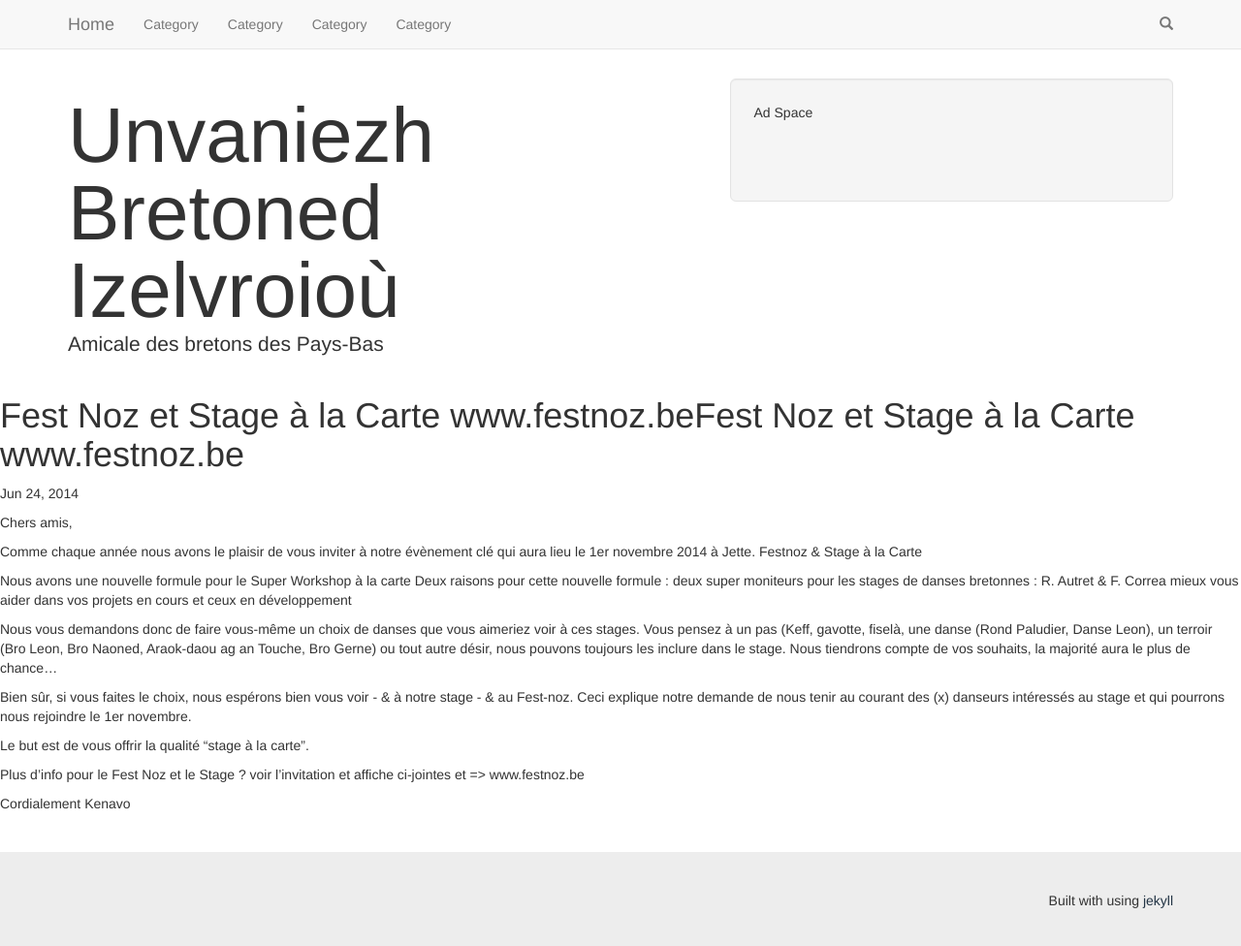
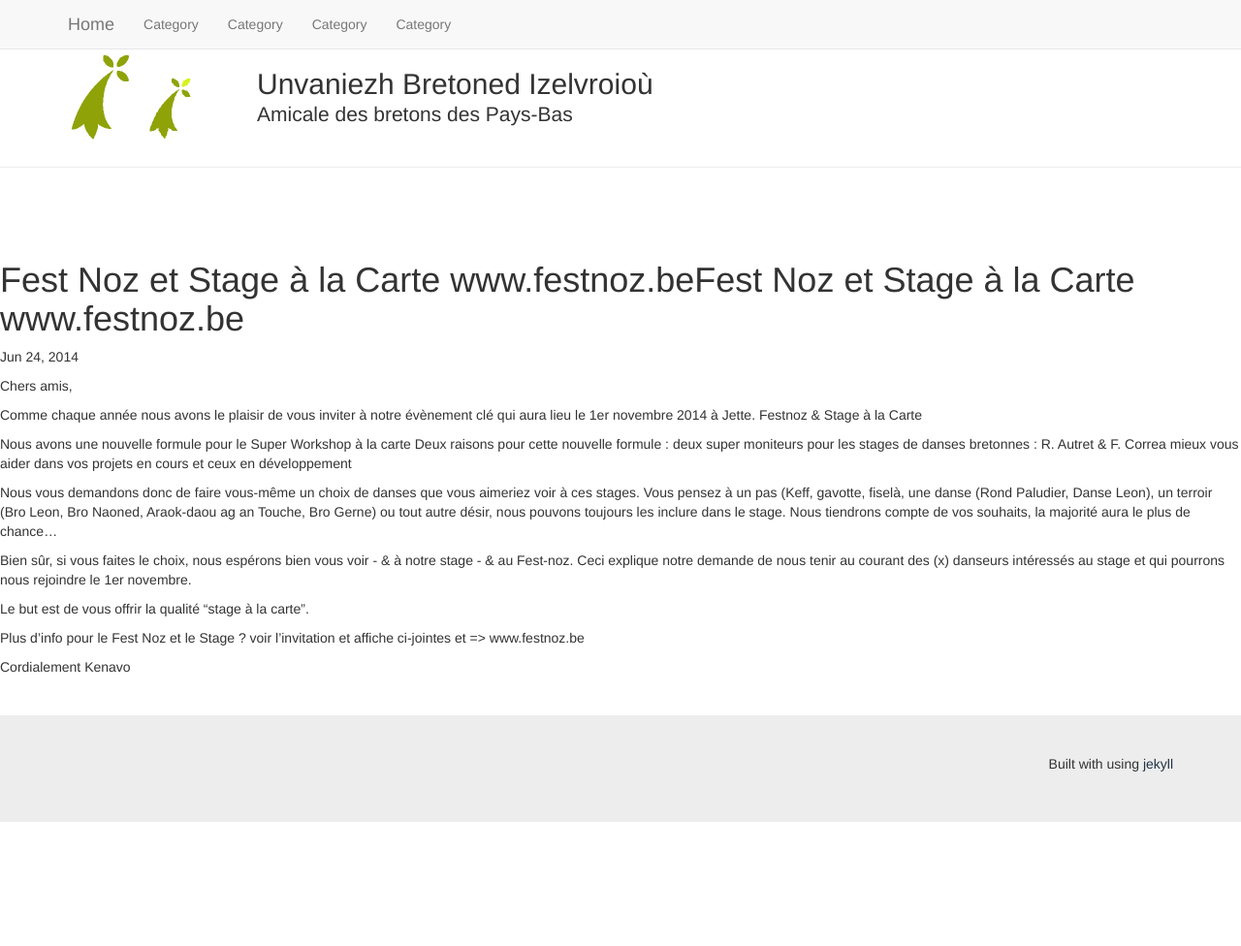
Before and after one commit to ymorvan/breizh-izelvroiou, a Jekyll site: the page built from _posts/2014-06-24-Fest-Noz-Stage-a-la-Carte.md, in a window 1280 px wide and 989 px high. Shown: the top 976 px of the window at 97% size. Built offline with Jekyll 4.4.1, drawn with Linux system fonts in a browser that asks for light colours; nearby versions of some CDN libraries; library files that are not in the unit come from our copies.

```diff
--- a/_config.yml
+++ b/_config.yml
@@ -9,7 +9,7 @@ github_username:  ymorvan
 
 # Build settings
 markdown: kramdown
-permalink: pretty
+permalink: none
 
 
 
--- a/_includes/header.html
+++ b/_includes/header.html
@@ -24,38 +24,38 @@
           <a href="#">Category</a>
         </li>
       </ul>
-      <ul class="nav navbar-right navbar-nav">
-        <li class="dropdown">
-          <a href="#" class="dropdown-toggle" data-toggle="dropdown"><i class="glyphicon glyphicon-search"></i></a>
-          <ul class="dropdown-menu" style="padding:12px;">
-            <form class="form-inline">
-              <button type="submit" class="btn btn-default pull-right"><i class="glyphicon glyphicon-search"></i></button><input type="text" class="form-control pull-left" placeholder="Search">
-            </form>
-          </ul>
-        </li>
-      </ul>
+      <!-- <ul class="nav navbar-right navbar-nav"> -->
+      <!--   <li class="dropdown"> -->
+      <!--     <a href="#" class="dropdown-toggle" data-toggle="dropdown"><i class="glyphicon glyphicon-search"></i></a> -->
+      <!--     <ul class="dropdown-menu" style="padding:12px;"> -->
+      <!--       <form class="form-inline"> -->
+      <!--         <button type="submit" class="btn btn-default pull-right"><i class="glyphicon glyphicon-search"></i></button><input type="text" class="form-control pull-left" placeholder="Search"> -->
+      <!--       </form> -->
+      <!--     </ul> -->
+      <!--   </li> -->
+      <!-- </ul> -->
     </nav>
+
   </div>
+
 </header>
 
 
 <div id="masthead">
   <div class="container">
     <div class="row">
-      <div class="col-md-7">
-        <h1>Unvaniezh Bretoned Izelvroioù
+
+      <div class="col-md-2"> <!-- span 6 column out of the 12 -->
+	<img src="images/siteon0.png"  width='150' height='100'>
+      </div>
+
+      <div class="col-md-10">
+        <h2>Unvaniezh Bretoned Izelvroioù
           <p class="lead">Amicale des bretons des Pays-Bas</p>
-        </h1>
+        </h2>
       </div>
-      <div class="col-md-5">
-        <div class="well well-lg">
-          <div class="row">
-            <div class="col-sm-12">
-              Ad Space
-            </div>
-          </div>
-        </div>
-      </div>
-    </div>
-  </div><!-- /cont -->
+
+    </div>  <!-- /row -->
+  </div><!-- /container -->
+<hr>
 </div>
--- a/_posts/2014-06-24-Fest-Noz-Stage-a-la-Carte.md
+++ b/_posts/2014-06-24-Fest-Noz-Stage-a-la-Carte.md
@@ -4,6 +4,7 @@ title: Fest Noz et Stage à la Carte www.festnoz.beFest Noz et Stage à la Carte
 redirect_from: "/Fest-Noz-Stage-a-la-Carte-www.html"
 image: images/arton29.png
 ---
+
 Chers amis,
 
 Comme chaque année nous avons le plaisir de vous inviter à notre
```
Also changed, not shown: 5 other files.
